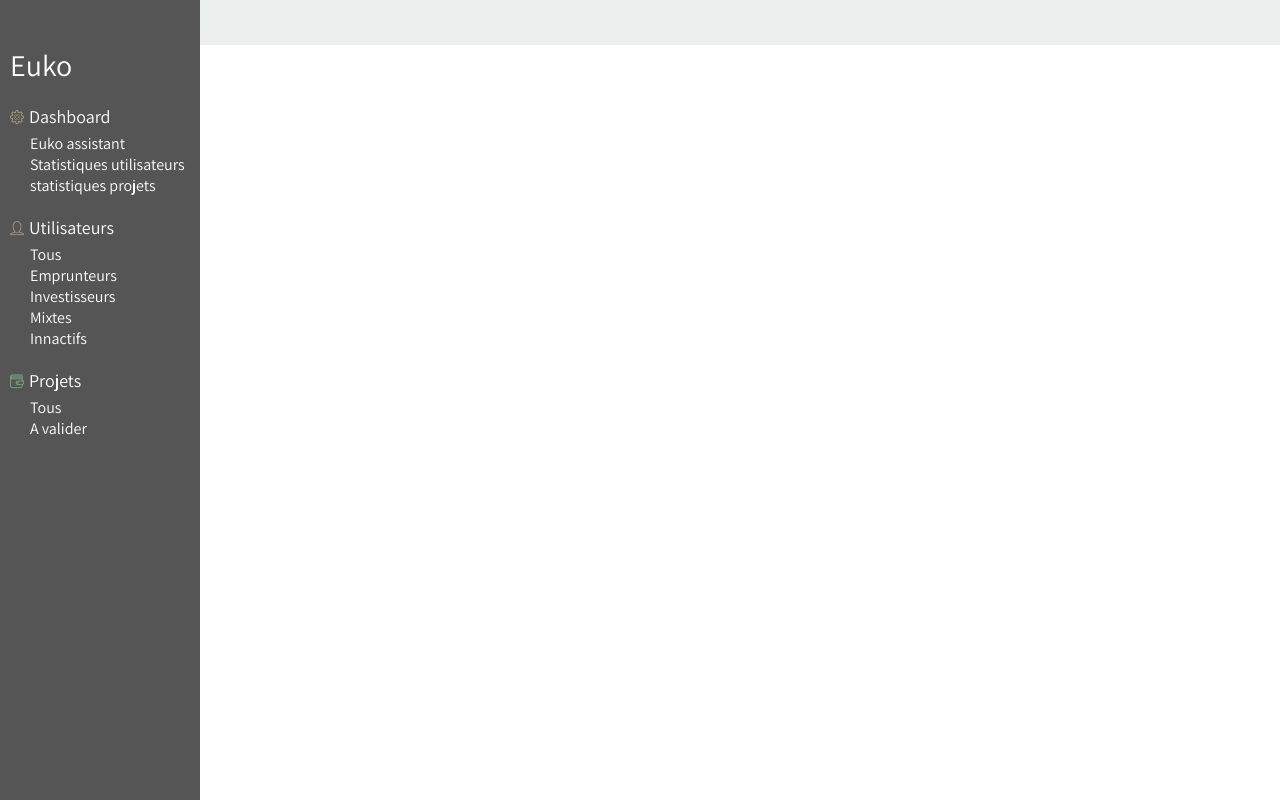
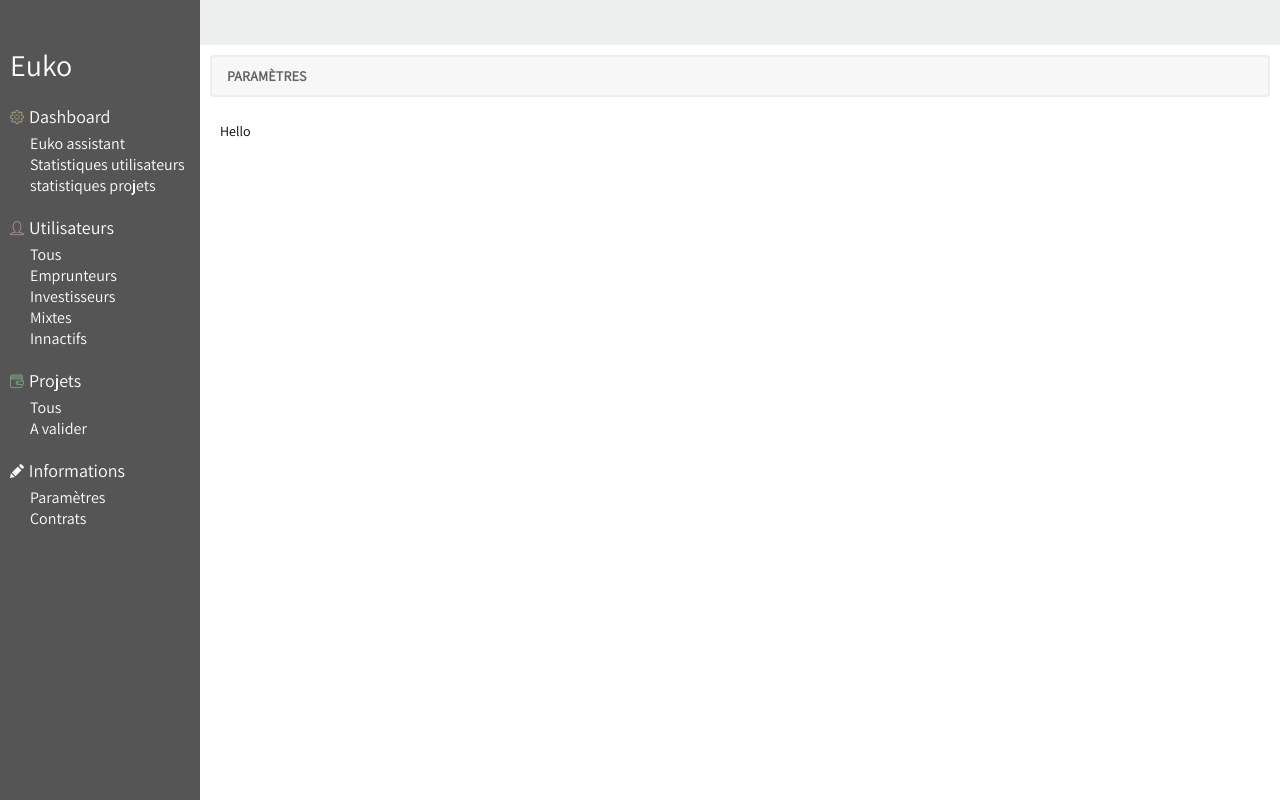
Before and after one commit to maevaPasteur/euko_backoffice, an Angular app: page /informations/parametres in a window 1280 px wide. Before the commit this address led to /. Built offline with nearby package versions, Linux system fonts and the light colour scheme.

Commit message:
Feature add param & contracts pages

```diff
--- a/src/app/app-routing.module.ts
+++ b/src/app/app-routing.module.ts
@@ -12,6 +12,8 @@ import { ProjectComponent  } from './projects/project/project.component';
 import { ProjectListComponent  } from './projects/project-list/project-list.component';
 import { ProjectKanbanComponent } from './projects/project-kanban/project-kanban.component';
 import { ProjectToValidComponent  } from './projects/project-to-valid/project-to-valid.component';
+import { ParametersComponent } from './informations/parameters/parameters.component';
+import { ContractsComponent } from './informations/contracts/contracts.component';
 
 const routes: Routes = [
   { path: '', component: HomeComponent },
@@ -24,7 +26,9 @@ const routes: Routes = [
   { path: 'projet', component: ProjectComponent },
   { path: 'projet/liste', component: ProjectListComponent },
   { path: 'projet/a-valider', component: ProjectToValidComponent },
-  { path: 'projet/kanban', component: ProjectKanbanComponent }
+  { path: 'projet/kanban', component: ProjectKanbanComponent },
+  { path: 'informations/parametres', component: ParametersComponent },
+  { path: 'informations/contrats', component: ContractsComponent }
 ];
 
 @NgModule({
--- a/src/app/app.module.ts
+++ b/src/app/app.module.ts
@@ -21,6 +21,8 @@ import {ProjectComponent} from './projects/project/project.component';
 import {ProjectListComponent} from './projects/project-list/project-list.component';
 import {ProjectToValidComponent} from './projects/project-to-valid/project-to-valid.component';
 import {ProjectKanbanComponent} from './projects/project-kanban/project-kanban.component';
+import { ParametersComponent } from './informations/parameters/parameters.component';
+import { ContractsComponent } from './informations/contracts/contracts.component';
 
 @NgModule({
     declarations: [
@@ -39,7 +41,9 @@ import {ProjectKanbanComponent} from './projects/project-kanban/project-kanban.c
         ProjectKanbanComponent,
         AgePipe,
         FunctionPipe,
-        SumPipe
+        SumPipe,
+        ParametersComponent,
+        ContractsComponent
     ],
     imports: [
         BrowserModule,
--- /dev/null
+++ b/src/app/informations/contracts/contracts.component.html
@@ -0,0 +1,14 @@
+<div class="container">
+  <div class="box full">
+    <div class="box-container">
+      <div class="header">
+        <h2 class="title">Contrats</h2>
+      </div>
+    </div>
+  </div>
+  <div class="box full">
+    <div class="content">
+      <p>Hello</p>
+    </div>
+  </div>
+</div>
--- /dev/null
+++ b/src/app/informations/contracts/contracts.component.ts
@@ -0,0 +1,15 @@
+import { Component, OnInit } from '@angular/core';
+
+@Component({
+  selector: 'app-contracts',
+  templateUrl: './contracts.component.html',
+  styleUrls: ['./contracts.component.scss']
+})
+export class ContractsComponent implements OnInit {
+
+  constructor() { }
+
+  ngOnInit() {
+  }
+
+}
--- /dev/null
+++ b/src/app/informations/parameters/parameters.component.html
@@ -0,0 +1,14 @@
+<div class="container">
+  <div class="box full">
+    <div class="box-container">
+      <div class="header">
+        <h2 class="title">Paramètres</h2>
+      </div>
+    </div>
+  </div>
+  <div class="box full">
+    <div class="content">
+      <p>Hello</p>
+    </div>
+  </div>
+</div>
--- /dev/null
+++ b/src/app/informations/parameters/parameters.component.ts
@@ -0,0 +1,15 @@
+import { Component, OnInit } from '@angular/core';
+
+@Component({
+  selector: 'app-parameters',
+  templateUrl: './parameters.component.html',
+  styleUrls: ['./parameters.component.scss']
+})
+export class ParametersComponent implements OnInit {
+
+  constructor() { }
+
+  ngOnInit() {
+  }
+
+}
--- a/src/app/nav/nav.component.html
+++ b/src/app/nav/nav.component.html
@@ -19,6 +19,9 @@
         <li><h3><a routerLink="/project" (click)="activeLinks($event)"><i class="icon-money"></i>Projets</a></h3></li>
         <li><a routerLink="/projet/liste" (click)="activeLinks($event)">Tous</a></li>
         <li><a routerLink="/projet/a-valider" (click)="activeLinks($event)">A valider</a></li>
+        <li><h3><a routerLink="/informations/parametres" (click)="activeLinks($event)"><i class="icon-edit"></i>Informations</a></h3></li>
+        <li><a routerLink="/informations/parametres" (click)="activeLinks($event)">Paramètres</a></li>
+        <li><a routerLink="/informations/contrats" (click)="activeLinks($event)">Contrats</a></li>
       </ul>
     </nav>
   </div>
```
Also changed, not shown: src/app/informations/contracts/contracts.component.scss (added), src/app/informations/parameters/parameters.component.scss (added), 2 other files (tests, documents, lock files or other folders).
